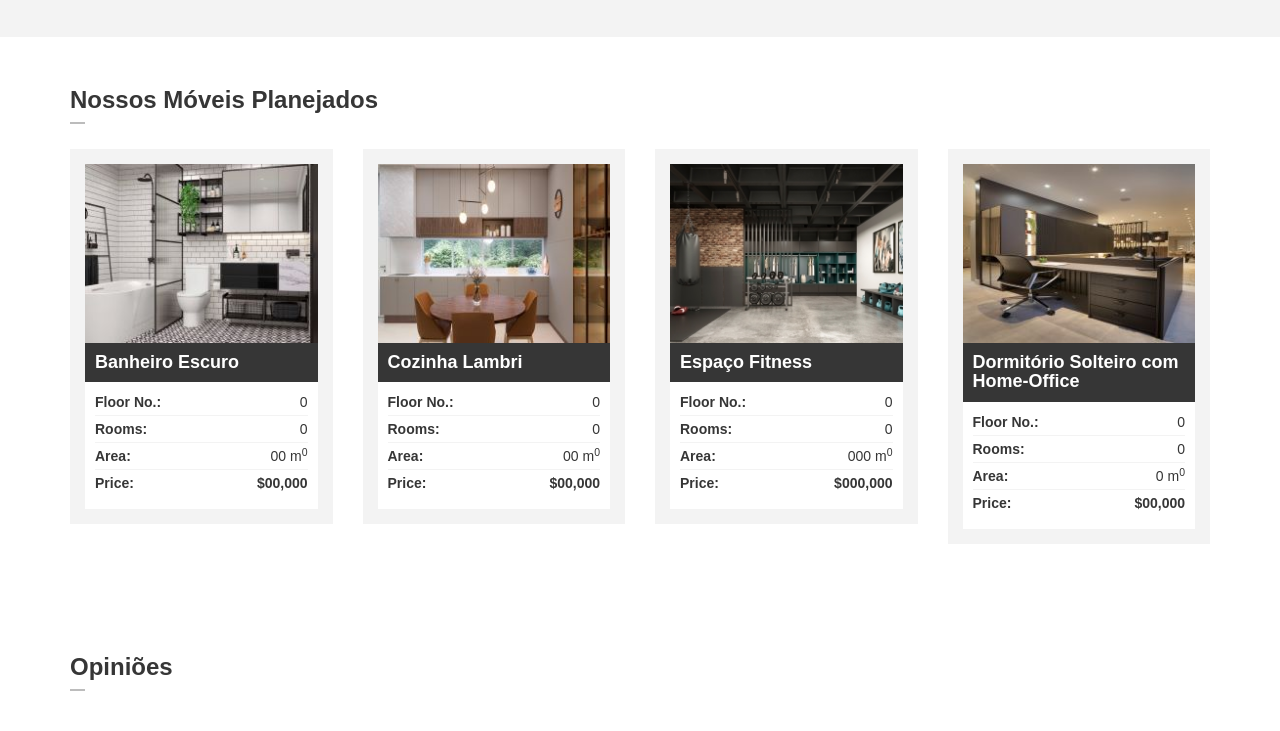
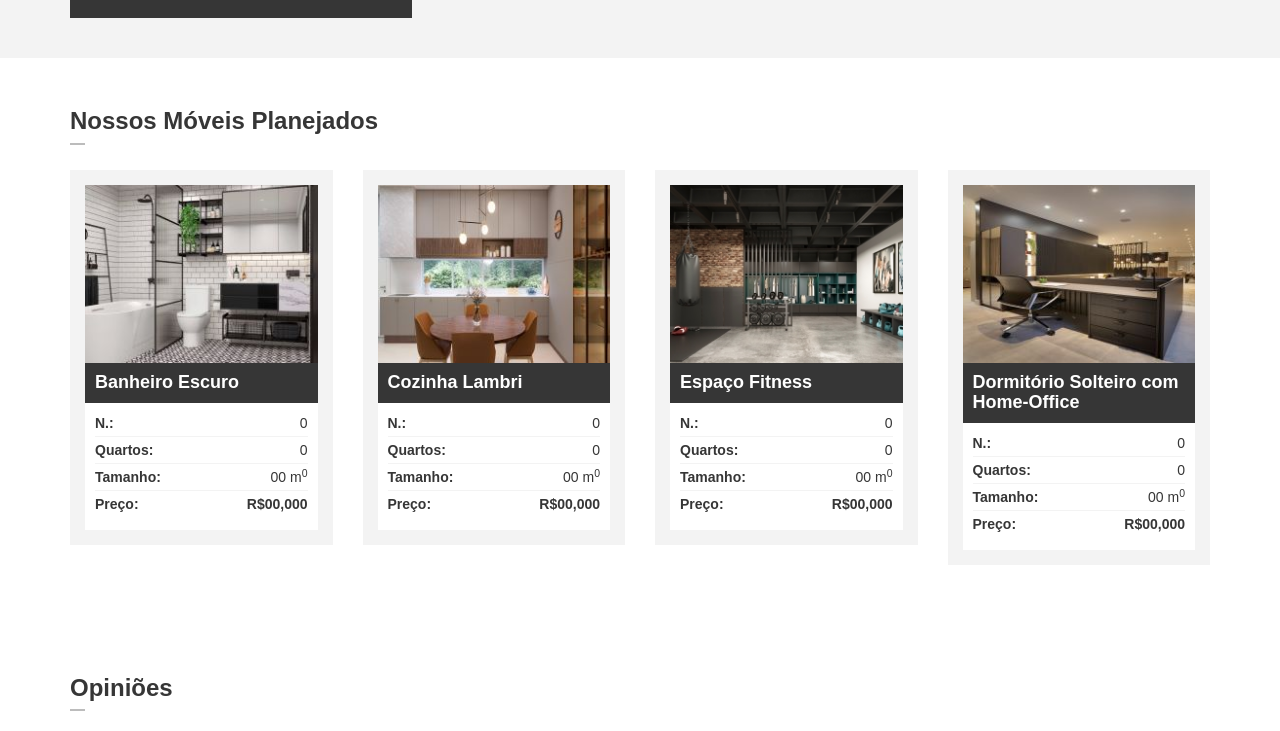
Before and after one commit to matheusmoveleiros/landingpage, a plain HTML site: page index.html in a window 1280 px wide. Shown: the part 2696-3427 px from the top of the page. Drawn offline with Linux system fonts and the light colour scheme.

Commit message:
italinea

```diff
--- a/assets/css/style.css
+++ b/assets/css/style.css
@@ -570,6 +570,7 @@ p {
 }
 .image-carousel img {
   max-width: 100%;
+  padding: 20px 20px 20px 20px;
 }
 .image-carousel p {
   margin-bottom: 20px;
--- a/index.html
+++ b/index.html
@@ -117,6 +117,7 @@
                                 </div>
                                 <div class="col-md-7 col-sm-7">
                                     <a href="assets/img/studio-contemporaneo-1.jpg" class="btn btn-framed image-popup">Zoom <span class="fa fa-search-plus"></span></a>
+                                    <h3>Nossos ambientes são personalizados e contam com design sofisticado, sem abrir mão do custo-benefício, unindo beleza, conforto e economia.</h3>
                                 </div>
                             </div><!-- /.row -->
                         </div><!-- /.image-carousel-slide -->
@@ -129,6 +130,7 @@
                                 </div>
                                 <div class="col-md-7 col-sm-7">
                                     <a href="http://vimeo.com/24506451" class="btn btn-framed video-popup">Zoom <span class="fa fa-search-plus"></span></a>
+                                    <h3>A Italínea Bancários privilegia investimentos para a qualidade de vida de seus funcionários refletindo em clientes satisfeitos.</h3>
                                 </div>
                             </div><!-- /.row -->
                         </div><!-- /.image-carousel-slide -->
@@ -237,14 +239,14 @@
                             <header><h4>Banheiro Escuro</h4></header>
                             <div class="description">
                                 <dl>
-                                    <dt>Floor No.:</dt>
+                                    <dt>N.:</dt>
                                     <dd>0</dd>
-                                    <dt>Rooms:</dt>
+                                    <dt>Quartos:</dt>
                                     <dd>0</dd>
-                                    <dt>Area:</dt>
+                                    <dt>Tamanho:</dt>
                                     <dd>00 m<sup>0</sup></dd>
-                                    <dt>Price:</dt>
-                                    <dd><strong>$00,000</strong></dd>
+                                    <dt>Preço:</dt>
+                                    <dd><strong>R$00,000</strong></dd>
                                 </dl>
                             </div><!-- /.description -->
                         </div><!-- /.property -->
@@ -261,14 +263,14 @@
                             <header><h4>Cozinha Lambri</h4></header>
                             <div class="description">
                                 <dl>
-                                    <dt>Floor No.:</dt>
+                                    <dt>N.:</dt>
                                     <dd>0</dd>
-                                    <dt>Rooms:</dt>
+                                    <dt>Quartos:</dt>
                                     <dd>0</dd>
-                                    <dt>Area:</dt>
+                                    <dt>Tamanho:</dt>
                                     <dd>00 m<sup>0</sup></dd>
-                                    <dt>Price:</dt>
-                                    <dd><strong>$00,000</strong></dd>
+                                    <dt>Preço:</dt>
+                                    <dd><strong>R$00,000</strong></dd>
                                 </dl>
                             </div><!-- /.description -->
                         </div><!-- /.property -->
@@ -285,14 +287,14 @@
                             <header><h4>Espaço Fitness</h4></header>
                             <div class="description">
                                 <dl>
-                                    <dt>Floor No.:</dt>
+                                    <dt>N.:</dt>
                                     <dd>0</dd>
-                                    <dt>Rooms:</dt>
+                                    <dt>Quartos:</dt>
                                     <dd>0</dd>
-                                    <dt>Area:</dt>
-                                    <dd>000 m<sup>0</sup></dd>
-                                    <dt>Price:</dt>
-                                    <dd><strong>$000,000</strong></dd>
+                                    <dt>Tamanho:</dt>
+                                    <dd>00 m<sup>0</sup></dd>
+                                    <dt>Preço:</dt>
+                                    <dd><strong>R$00,000</strong></dd>
                                 </dl>
                             </div><!-- /.description -->
                         </div><!-- /.property -->
@@ -309,14 +311,14 @@
                             <header><h4>Dormitório Solteiro com Home-Office</h4></header>
                             <div class="description">
                                 <dl>
-                                    <dt>Floor No.:</dt>
+                                    <dt>N.:</dt>
                                     <dd>0</dd>
-                                    <dt>Rooms:</dt>
+                                    <dt>Quartos:</dt>
                                     <dd>0</dd>
-                                    <dt>Area:</dt>
-                                    <dd>0 m<sup>0</sup></dd>
-                                    <dt>Price:</dt>
-                                    <dd><strong>$00,000</strong></dd>
+                                    <dt>Tamanho:</dt>
+                                    <dd>00 m<sup>0</sup></dd>
+                                    <dt>Preço:</dt>
+                                    <dd><strong>R$00,000</strong></dd>
                                 </dl>
                             </div><!-- /.description -->
                         </div><!-- /.property -->
```
Also changed, not shown: assets/img/logo_1_6.svg (added), assets/img/studiocontemporaneo2.jpg (added).
